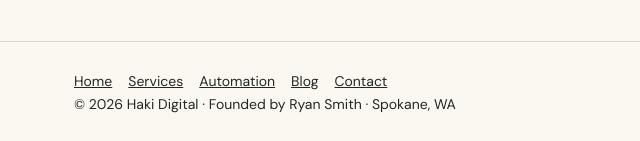
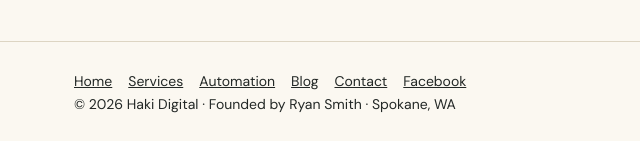
Before and after one commit to ryandigitalservicespokane/ryandigitalservicespokane.github.io, a plain HTML site: page website/blog/first-three-automated-emails/index.html in a window 1280 px wide. Shown: the part 3470-3611 px from the top of the page, 0-640 px from the left. Drawn offline with nearby package versions, Linux system fonts and the light colour scheme.

Commit message:
Update index.html

```diff
--- a/website/blog/first-three-automated-emails/index.html
+++ b/website/blog/first-three-automated-emails/index.html
@@ -123,5 +123,5 @@ footer{font-size:14px}
 <div class="cta"><h2>Want these set up for you?</h2><p>I build automated email flows in Klaviyo, Mailchimp and similar platforms: written, designed and tested, with a fixed price per flow.</p><a class="btn" href="../../#contact">Get a free email review</a></div>
 <div class="author"><img src="https://smithryanportfolio.wordpress.com/wp-content/uploads/2024/09/headshotslowres-1.jpg?w=160" alt="Ryan Smith" loading="lazy"><div><b>Ryan Smith</b> runs Haki Digital, an independent marketing and automation studio. He also runs ads, email and reporting for a national e-commerce brand, so the systems he builds for small businesses are ones he uses every week.</div></div>
 </article></div>
-<section class="more"><div class="wrap"><h2>More from the Playbook</h2><div class="cards"><a class="card" href="../what-to-automate-first/"><span class="tag">Automation</span><h2>What to automate first in a small business (and what to leave alone)</h2><p>A practical way to find the busywork worth automating in a small business, with real examples, a simple scoring test and the tasks you should keep doing by hand.</p><span class="meta">November 11, 2026 · 6 min read</span></a><a class="card" href="../answer-inquiries-faster/"><span class="tag">Leads & inquiries</span><h2>Why slow replies cost you jobs, and how to answer every inquiry in minutes</h2><p>Research on online leads shows most businesses take far too long to respond. Here&#x27;s why speed matters and a simple system to make sure every inquiry gets a fast, useful reply.</p><span class="meta">November 11, 2026 · 6 min read</span></a></div></div></section></main><footer><div class="wrap"><a href="../../">Home</a><a href="../../#services">Services</a><a href="../../#automation">Automation</a><a href="../../blog/">Blog</a><a href="../../#contact">Contact</a><br>© 2026 Haki Digital · Founded by Ryan Smith · Spokane, WA</div></footer>
+<section class="more"><div class="wrap"><h2>More from the Playbook</h2><div class="cards"><a class="card" href="../what-to-automate-first/"><span class="tag">Automation</span><h2>What to automate first in a small business (and what to leave alone)</h2><p>A practical way to find the busywork worth automating in a small business, with real examples, a simple scoring test and the tasks you should keep doing by hand.</p><span class="meta">November 11, 2026 · 6 min read</span></a><a class="card" href="../answer-inquiries-faster/"><span class="tag">Leads & inquiries</span><h2>Why slow replies cost you jobs, and how to answer every inquiry in minutes</h2><p>Research on online leads shows most businesses take far too long to respond. Here&#x27;s why speed matters and a simple system to make sure every inquiry gets a fast, useful reply.</p><span class="meta">November 11, 2026 · 6 min read</span></a></div></div></section></main><footer><div class="wrap"><a href="../../">Home</a><a href="../../#services">Services</a><a href="../../#automation">Automation</a><a href="../../blog/">Blog</a><a href="../../#contact">Contact</a><a href="https://www.facebook.com/profile.php?id=61596415272432" target="_blank" rel="noopener">Facebook</a><br>© 2026 Haki Digital · Founded by Ryan Smith · Spokane, WA</div></footer>
 </body></html>
```
